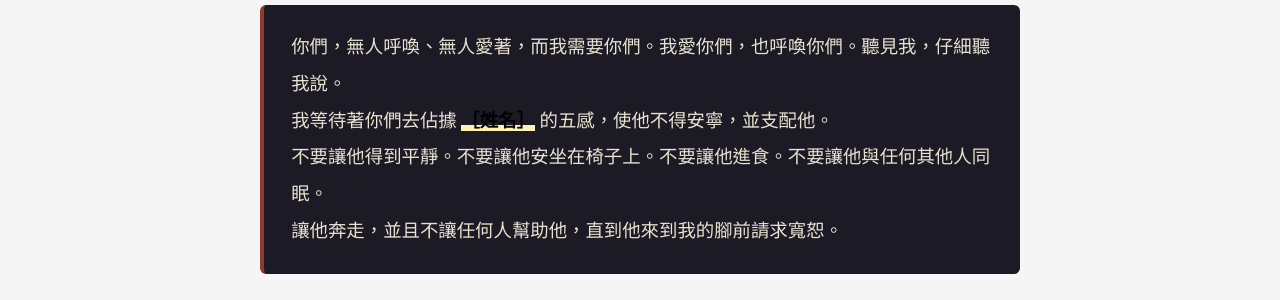
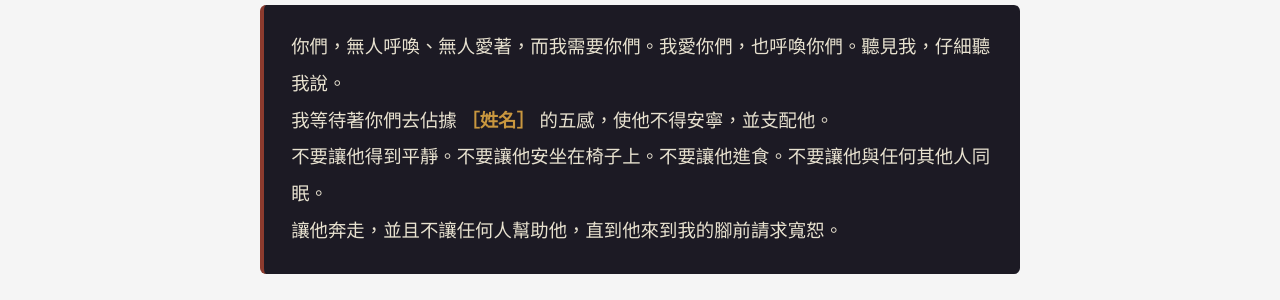
Before and after one commit to light4uliuphone-lang/hoodoo, a Jekyll site: the page built from _posts/magic/other/2026-09-23-love-is-the-curse.md, in a window 1280 px wide. Shown: the part 376-676 px from the top of the page. Built offline with Jekyll 4.4.1, drawn with Linux system fonts in a browser that asks for light colours.

Commit message:
Update 2026-09-23-love-is-the-curse.md

```diff
--- a/_posts/magic/other/2026-09-23-love-is-the-curse.md
+++ b/_posts/magic/other/2026-09-23-love-is-the-curse.md
@@ -11,7 +11,7 @@ category: [magic]
 
 <div style="background:#1c1a24; color:#e8e2d0; border-left:4px solid #8c3b2e; padding:1.5rem 1.7rem; margin:2rem 0; border-radius:6px; font-family:'Noto Serif TC','Songti TC',serif; line-height:2;">
 你們，無人呼喚、無人愛著，而我需要你們。我愛你們，也呼喚你們。聽見我，仔細聽我說。<br>
-我等待著你們去佔據 <strong>［姓名］</strong> 的五感，使他不得安寧，並支配他。<br>
+我等待著你們去佔據 <span style="color:#c9973f; font-weight:700;">［姓名］</span> 的五感，使他不得安寧，並支配他。<br>
 不要讓他得到平靜。不要讓他安坐在椅子上。不要讓他進食。不要讓他與任何其他人同眠。<br>
 讓他奔走，並且不讓任何人幫助他，直到他來到我的腳前請求寬恕。
 </div>
```
